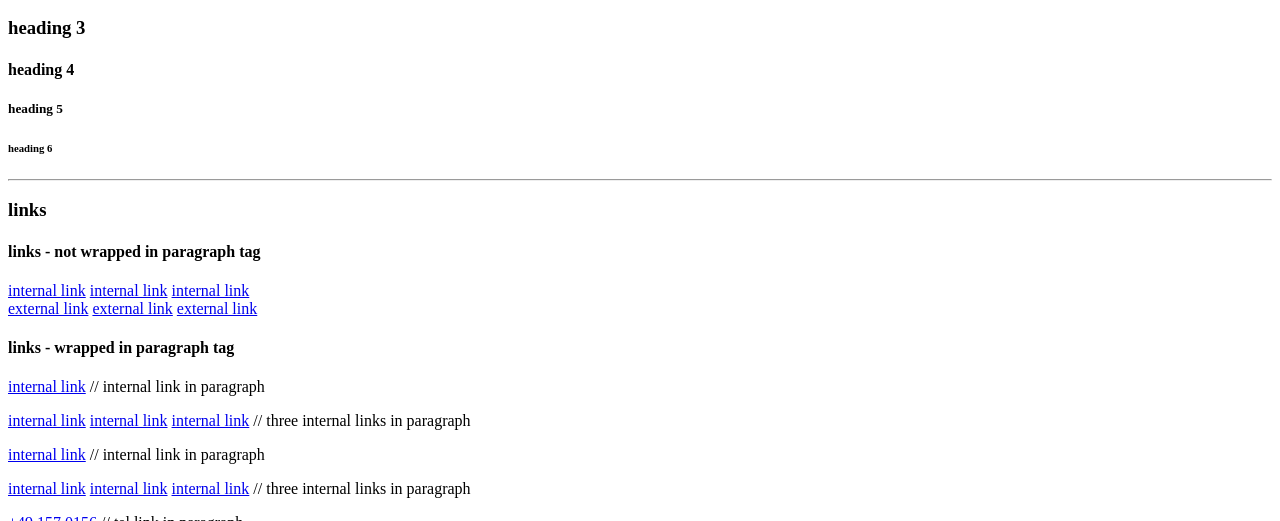
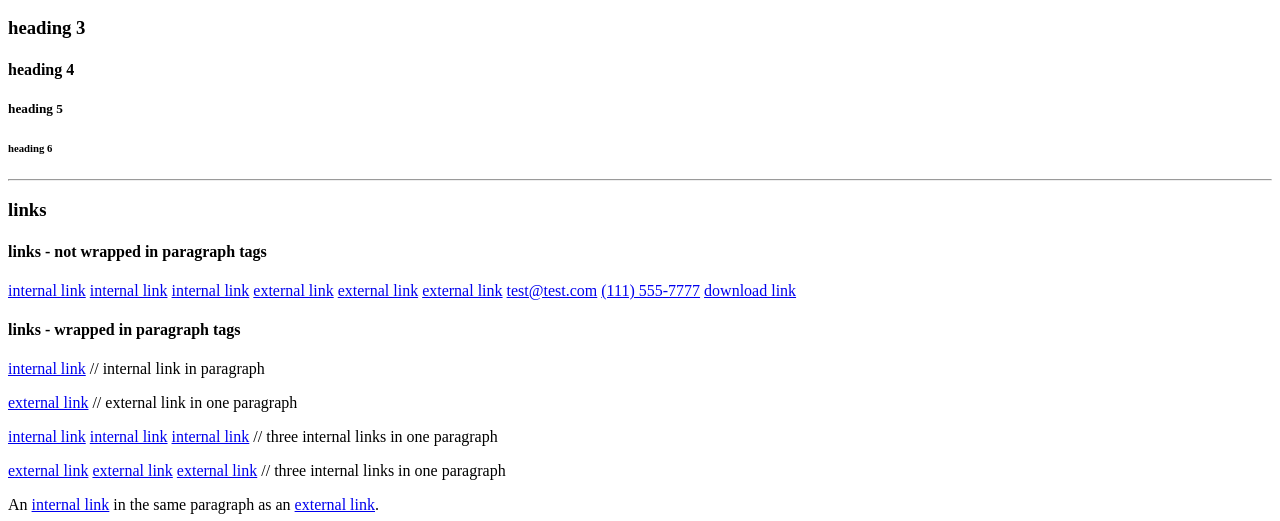
Before and after one commit to sangmort/roc-css-framework-sandbox, a plain HTML site: page index.html in a window 1280 px wide. Shown: the part 279-800 px from the top of the page. Drawn offline with Linux system fonts and the light colour scheme.

Commit message:
Reformat <links> + add targets to <external> links

```diff
--- a/index.html
+++ b/index.html
@@ -25,39 +25,49 @@
 		<hr />
 
 		<!-- Link - Text -->
+		<!-- Links - No Paragraph - Text -->
+
 		<h3 id="links">links</h3>
 
-		<h4 id="links-no-paragraph">links - not wrapped in paragraph tag</h4>
-		<a href="#links">internal link</a> <a href="#links">internal link</a>
+		<h4 id="links-no-paragraph">links - not wrapped in paragraph tags</h4>
+
 		<a href="#links">internal link</a>
+		<a href="#links">internal link</a>
+		<a href="#links">internal link</a>
+		<a href="https://github.com/sangmort/css-framework-sandbox" target="_blank">external link</a>
+		<a href="https://github.com/sangmort/css-framework-sandbox" target="_blank">external link</a>
+		<a href="https://github.com/sangmort/css-framework-sandbox" target="_blank">external link</a>
+		<a href="mailto:test@test.com">test@test.com</a>
+		<a href="tel:+1(111)5557777">(111) 555-7777</a>
+		<a href="/media/images/image-horizontal-1.jpg" download>download link</a>
 
-		<br />
-
-		<a href="https://github.com/sangmort/css-framework-sandbox">external link</a> <a href="https://github.com/sangmort/css-framework-sandbox">external link</a>
-		<a href="https://github.com/sangmort/css-framework-sandbox">external link</a>
-
-
-		<h4 id="links-in-paragraph">links - wrapped in paragraph tag</h4>
+		<!--- *** -->
+		<!-- Links - Paragraph - Text -->
+		<h4 id="links-in-paragraph">links - wrapped in paragraph tags</h4>
 		<p><a href="#links">internal link</a> // internal link in paragraph</p>
+		<p>
+			<a href="https://github.com/sangmort/css-framework-sandbox" target="_blank">external link</a> // external
+			link in one paragraph
+		</p>
 		<p>
 			<a href="#links">internal link</a>
 			<a href="#links">internal link</a>
-			<a href="#links">internal link</a> // three internal links in
-			paragraph
+			<a href="#links">internal link</a> // three internal links in one paragraph
+		</p>
+		<p>
+			<a href="https://github.com/sangmort/css-framework-sandbox" target="_blank">external link</a>
+			<a href="https://github.com/sangmort/css-framework-sandbox" target="_blank">external link</a>
+			<a href="https://github.com/sangmort/css-framework-sandbox" target="_blank">external link</a> // three
+			internal links in one paragraph
+		</p>
+		<p>
+			An <a href="#links">internal link</a> in the same paragraph as an
+			<a href="https://github.com/sangmort/css-framework-sandbox" target="_blank">external link</a>.
 		</p>
 
-		<p><a href="#links">internal link</a> // internal link in paragraph</p>
-		<p>
-			<a href="#links">internal link</a>
-			<a href="#links">internal link</a>
-			<a href="#links">internal link</a> // three internal links in
-			paragraph
-		</p>
-		<p>
-			<a href="tel:+49.157.0156">+49 157 0156</a> // tel link in paragraph
-		</p>
-		<p><a href="mailto:test@test.com">test@test.com</a></p>
-		//mailto link in paragraph
+		<p><a href="tel:+1(111)5557777">(111) 555-7777</a> // tel link in paragraph</p>
+		<p><a href="mailto:test@test.com">test@test.com</a> // mailto link in paragraph</p>
+
 		<p>
 			<a href="/media/images/image-horizontal-1.jpg" download>download</a>
 			// download link in paragraph
@@ -84,8 +94,7 @@
 		<p>an <abbr>abbr</abbr> of abbreviation.</p>
 		<p><dfn>definition</dfn>, the explanation for a word.</p>
 		<p>
-			an <dfn><abbr title="hypertext markup language">abbr</abbr></dfn> in
-			a deffinition.
+			an <dfn><abbr title="hypertext markup language">abbr</abbr></dfn> in a deffinition.
 		</p>
 		<address>address</address>
 		<address>
@@ -102,15 +111,11 @@
 		<p>a <q>short inline quote</q></p>
 		<blockquote>
 			<p>
-				blockquote with a <a href="link">link</a>, a <span>span</span>,
-				a <b>bring attention</b>, a <strong>strong</strong>, an
-				<em>emphasis</em>, a <s>strikethrough</s>, a <del>delete</del>,
-				an <ins>insert</ins>, an <u>unarticulated annotation</u>, a
-				<small>small</small>, a <sub>subset</sub>, a
-				<sup>superset</sup>, a <cite>citation</cite>, a
-				<mark>mark</mark>, a <time>time</time>, an <abbr>abbr</abbr>, a
-				<def>definition</def>, a <kbd>kbd</kbd>, a
-				<code>line of code</code>.
+				blockquote with a <a href="link">link</a>, a <span>span</span>, a <b>bring attention</b>, a
+				<strong>strong</strong>, an <em>emphasis</em>, a <s>strikethrough</s>, a <del>delete</del>, an
+				<ins>insert</ins>, an <u>unarticulated annotation</u>, a <small>small</small>, a <sub>subset</sub>, a
+				<sup>superset</sup>, a <cite>citation</cite>, a <mark>mark</mark>, a <time>time</time>, an
+				<abbr>abbr</abbr>, a <def>definition</def>, a <kbd>kbd</kbd>, a <code>line of code</code>.
 			</p>
 		</blockquote>
 
```
